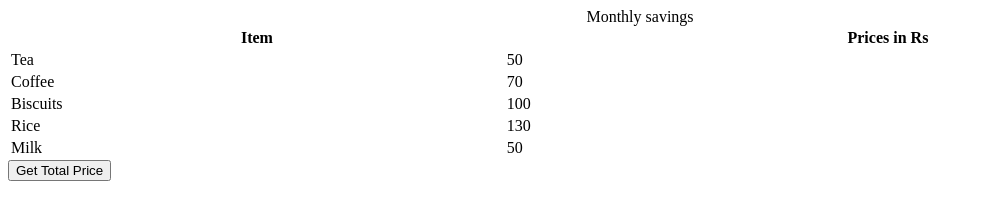
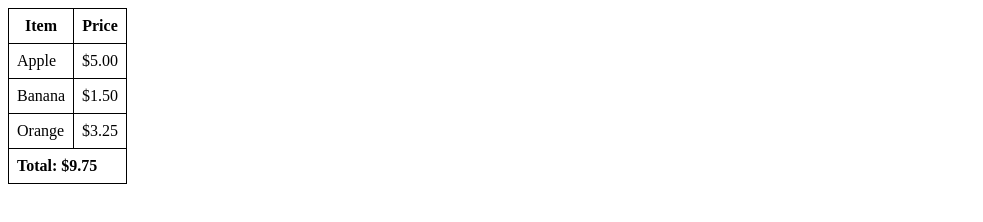
Before and after one commit to acciojob/grofers-checkout-kunalkanwarr, a website: page main.html in a window 1280 px wide. Shown: the whole page, without its empty margins (0-983 px from the left). Drawn offline with Linux system fonts and the light colour scheme.

Commit message:
created a submission

```diff
--- a/main.html
+++ b/main.html
@@ -1,45 +1,44 @@
 <!DOCTYPE html>
+<html lang="en">
+<head>
+    <meta charset="UTF-8">
+    <meta name="viewport" content="width=device-width, initial-scale=1.0">
+    <title>Grocery List</title>
+    <style>
+        table {
+            border-collapse: collapse;
+        }
+        th, td {
+            border: 1px solid black;
+            padding: 8px;
+        }
+    </style>
+</head>
+<body>
 
-<html>
-
-<head>
-	<link rel="stylesheet" href="styles.css">
-</head>
-
-<body>
-    <!-- the entire body must be written by student -->
-    <table style="width: 100%">
-    <caption>
-      Monthly savings
-    </caption>
+    <table id="groceryTable">
+        <thead>
             <tr>
                 <th>Item</th>
-      <th>Prices in Rs</th>
+                <th>Price</th>
+            </tr>
+        </thead>
+        <tbody>
+            <tr>
+                <td class="item">Apple</td>
+                <td class="prices">$5.00</td>
             </tr>
             <tr>
-      <td class="item">Tea</td>
-      <td class="price">50</td>
+                <td class="item">Banana</td>
+                <td class="prices">$1.50</td>
             </tr>
             <tr>
-      <td class="item">Coffee</td>
-      <td class="price">70</td>
+                <td class="item">Orange</td>
+                <td class="prices">$3.25</td>
             </tr>
-    <tr>
-      <td class="item">Biscuits</td>
-      <td class="price">100</td>
-    </tr>
-    <tr>
-      <td class="item">Rice</td>
-      <td class="price">130</td>
-    </tr>
-    <tr>
-      <td class="item">Milk</td>
-      <td class="price">50</td>
-    </tr>
+        </tbody>
     </table>
-    <script type="text/javascript" src="./script.js">
-</script>
 
+    <script src="script.js"></script>
 </body>
-
 </html>
--- a/script.js
+++ b/script.js
@@ -1,29 +1,25 @@
-const getSumBtn = document.createElement("button");
-getSumBtn.append("Get Total Price");
-document.body.appendChild(getSumBtn);
+document.addEventListener('DOMContentLoaded', function() {
+    // Get all price elements
+    const priceElements = document.querySelectorAll('.prices');
 
-const getSum = () => {
-    // Select all price elements
-    const prices = document.querySelectorAll('.price');
+    // Initialize total price
+    let totalPrice = 0;
 
-    // Initialize sum
-    let total = 0;
-
-    // Calculate total price
-    prices.forEach(priceElement => {
-        total += parseFloat(priceElement.textContent);
+    // Extract and sum prices
+    priceElements.forEach(priceElement => {
+        // Remove dollar sign and convert to number
+        const price = parseFloat(priceElement.textContent.replace('$', ''));
+        totalPrice += price;
     });
 
-    // Create a new row for the total
-    const table = document.querySelector('table');
+    // Create a new row for the total price
+    const tableBody = document.querySelector('#groceryTable tbody');
     const newRow = document.createElement('tr');
     const newCell = document.createElement('td');
-    newCell.colSpan = 2; // Span across two columns
-    newCell.style.textAlign = 'right'; // Align text to the right
-    newCell.textContent = `Total: ${total}`;
+    newCell.colSpan = 2; // Span across both columns
+    newCell.style.fontWeight = 'bold'; // Make the text bold
+    newCell.textContent = `Total: $${totalPrice.toFixed(2)}`; // Format total price
 
     newRow.appendChild(newCell);
-    table.appendChild(newRow);
-};
-
-getSumBtn.addEventListener("click", getSum);
+    tableBody.appendChild(newRow);
+});
```
Lines whose indentation alone changed are shown as unchanged.
